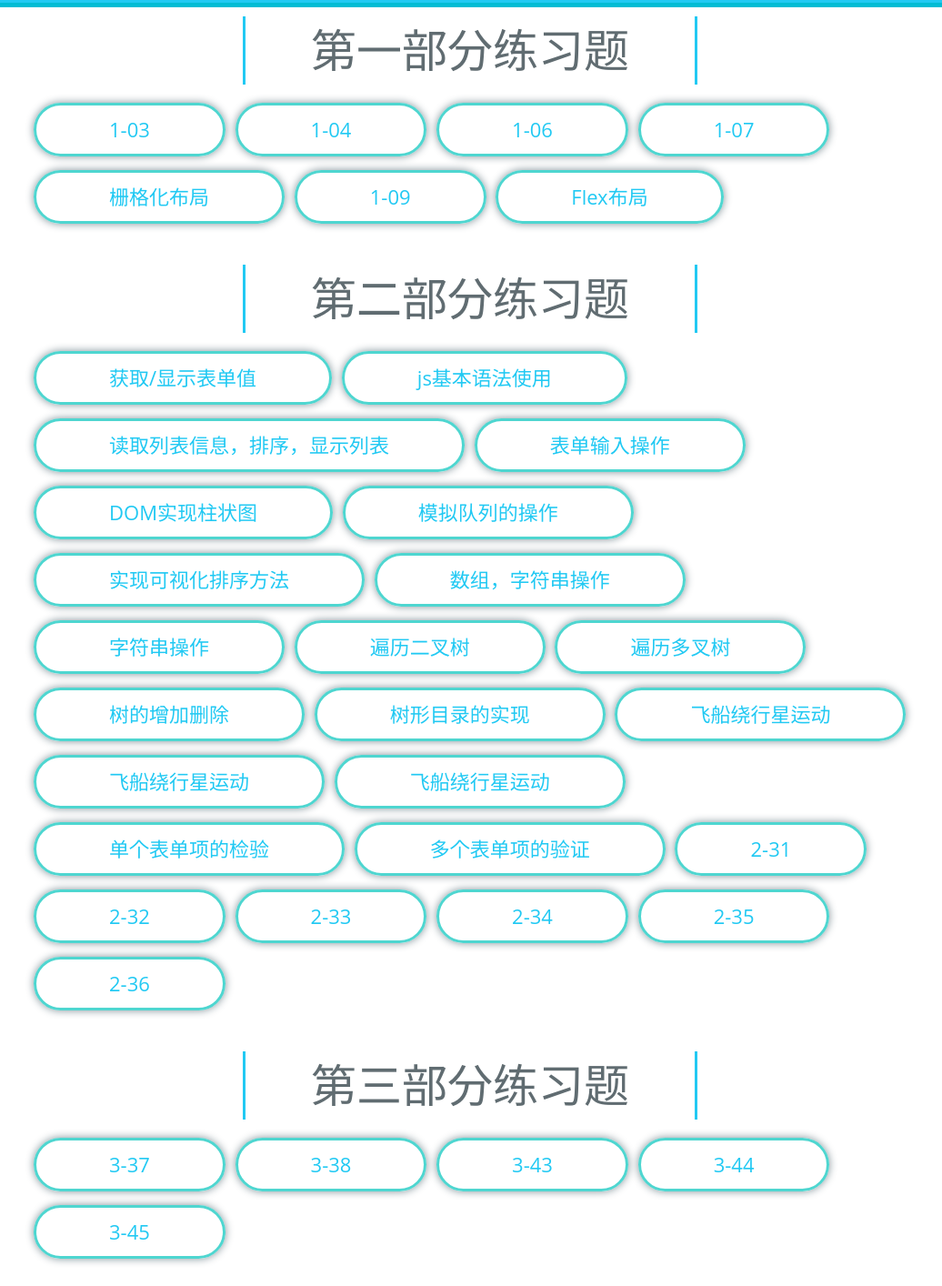
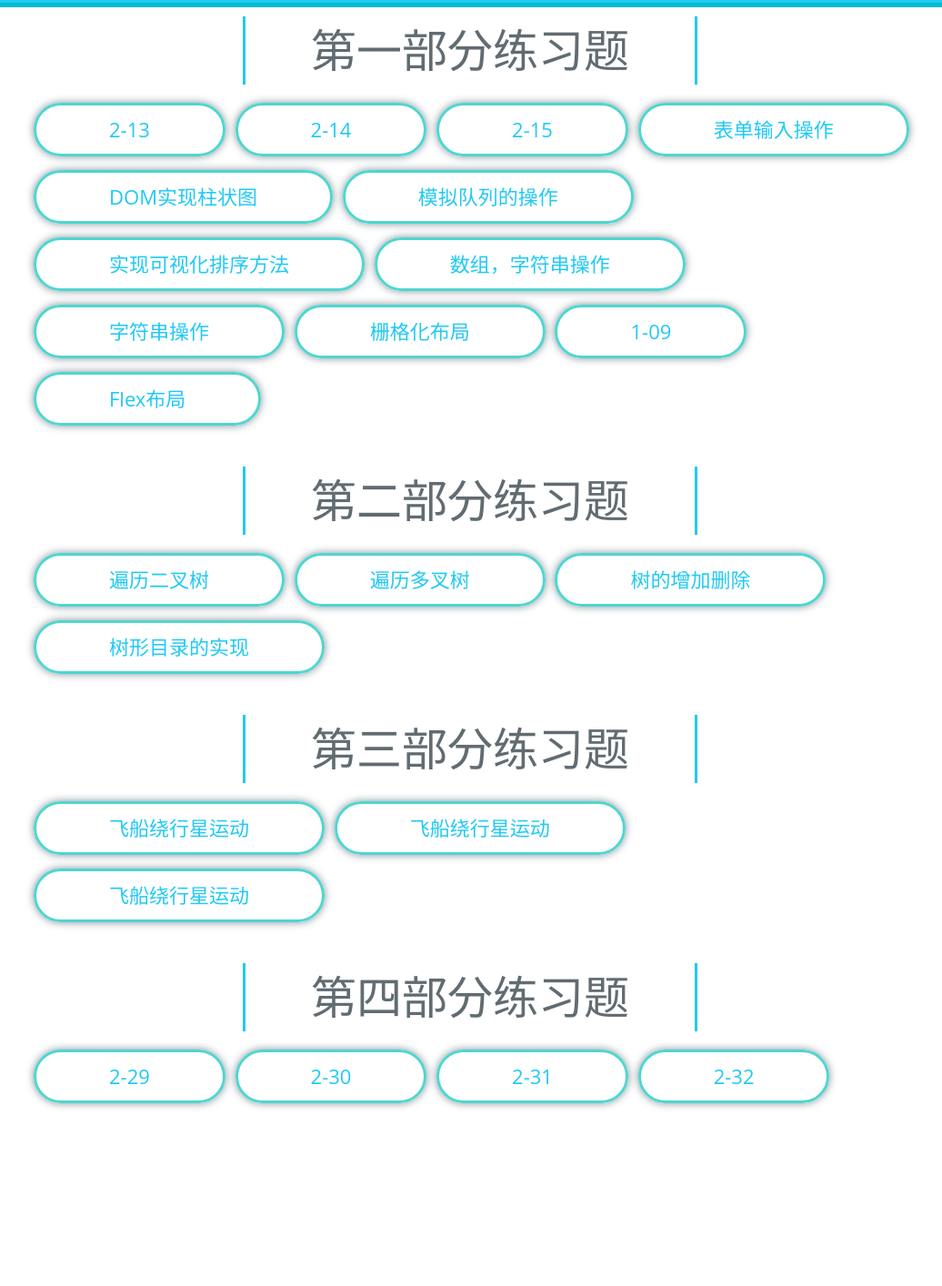
Before and after one commit to xyoscer/xyoscer.github.io, a plain HTML site: page baidutask.html in a window 1280 px wide. Shown: the part 167-1581 px from the top of the page at 91% size, without its empty margins (123-1159 px from the left). After the commit the page ends 1410 px from the top, so only its background shows below. Drawn offline with Linux system fonts and the light colour scheme.

Commit message:
modife page info

```diff
--- a/baidutask.html
+++ b/baidutask.html
@@ -15,10 +15,15 @@
 
     <section class="main-content">
         <p class="title">第一部分练习题</p>
-        <a  class="baidu-item" href="">1-03</a>
-        <a  class="baidu-item" href="#">1-04</a>
-        <a  class="baidu-item" href="">1-06</a>
-        <a  class="baidu-item" href="">1-07</a>
+         <a  class="baidu-item" href="../BaiduTask/task13/task13.html">2-13</a>
+        <a  class="baidu-item" href="../BaiduTask/task14/task14.html">2-14</a>
+        <a  class="baidu-item" href="../BaiduTask/task15/task15.html">2-15</a>
+        <a  class="baidu-item" href="../BaiduTask/task16/task16.html">表单输入操作</a>
+        <a  class="baidu-item" href="../BaiduTask/task17/task17.html">DOM实现柱状图</a>
+        <a  class="baidu-item" href="../BaiduTask/task18/task18.html">模拟队列的操作</a>
+        <a  class="baidu-item" href="../BaiduTask/task19/task19.html">实现可视化排序方法</a>
+        <a  class="baidu-item" href="../BaiduTask/task20/task20.html">数组，字符串操作</a>
+        <a  class="baidu-item" href="../BaiduTask/task21/task21.html">字符串操作</a>
         <a  class="baidu-item" href="../BaiduTask/task8/task8.html">栅格化布局</a>
         <a  class="baidu-item" href="">1-09</a>
         <a  class="baidu-item" href="../BaiduTask/task10/task10.html">Flex布局</a>
@@ -26,39 +31,27 @@
 
     <section class="main-content">
         <p class="title">第二部分练习题</p>
-        <a  class="baidu-item" href="../BaiduTask/task13/task13.html">获取/显示表单值</a>
-        <a  class="baidu-item" href="../BaiduTask/task14/task14.html">js基本语法使用</a>
-        <a  class="baidu-item" href="../BaiduTask/task15/task15.html">读取列表信息，排序，显示列表</a>
-        <a  class="baidu-item" href="../BaiduTask/task16/task16.html">表单输入操作</a>
-        <a  class="baidu-item" href="../BaiduTask/task17/task17.html">DOM实现柱状图</a>
-        <a  class="baidu-item" href="../BaiduTask/task18/task18.html">模拟队列的操作</a>
-        <a  class="baidu-item" href="../BaiduTask/task19/task19.html">实现可视化排序方法</a>
-        <a  class="baidu-item" href="../BaiduTask/task20/task20.html">数组，字符串操作</a>
-        <a  class="baidu-item" href="../BaiduTask/task21/task21.html">字符串操作</a>
+
         <a  class="baidu-item" href="../BaiduTask/task22/task22.html">遍历二叉树</a>
         <a  class="baidu-item" href="..BaiduTask/task23/task23.html">遍历多叉树</a>
         <a  class="baidu-item" href="../BaiduTask/task24/task24.html">树的增加删除</a>
         <a  class="baidu-item" href="../BaiduTask/task25/task25.html">树形目录的实现</a>
-        <a  class="baidu-item" href="../BaiduTask/task26/task26.html">飞船绕行星运动</a>
+
+
+    </section>
+    <section class="main-content">
+        <p class="title">第三部分练习题</p>
+         <a  class="baidu-item" href="../BaiduTask/task26/task26.html">飞船绕行星运动</a>
         <a  class="baidu-item" href="">飞船绕行星运动</a>
-         <a  class="baidu-item" href="">飞船绕行星运动</a>
-        <a  class="baidu-item" href="../BaiduTask/task29/task29.html">单个表单项的检验</a>
-        <a  class="baidu-item" href="../BaiduTask/task30/task30.html">多个表单项的验证</a>
+        <a  class="baidu-item" href="">飞船绕行星运动</a>
+
+    </section>
+    <section class="main-content">
+        <p class="title">第四部分练习题</p>
+         <a  class="baidu-item" href="../BaiduTask/task29/task29.html">2-29</a>
+        <a  class="baidu-item" href="../BaiduTask/task30/task30.html">2-30</a>
          <a  class="baidu-item" href="">2-31</a>
         <a  class="baidu-item" href="">2-32</a>
-        <a  class="baidu-item" href="">2-33</a>
-        <a  class="baidu-item" href="">2-34</a>
-        <a  class="baidu-item" href="">2-35</a>
-        <a  class="baidu-item" href="">2-36</a>
-    </section>
-
-    <section class="main-content">
-        <p class="title">第三部分练习题</p>
-        <a  class="baidu-item" href="">3-37</a>
-        <a  class="baidu-item" href="">3-38</a>
-        <a  class="baidu-item" href="">3-43</a>
-        <a  class="baidu-item" href="">3-44</a>
-        <a  class="baidu-item" href="">3-45</a>
     </section>
   </body>
 </html>
```
